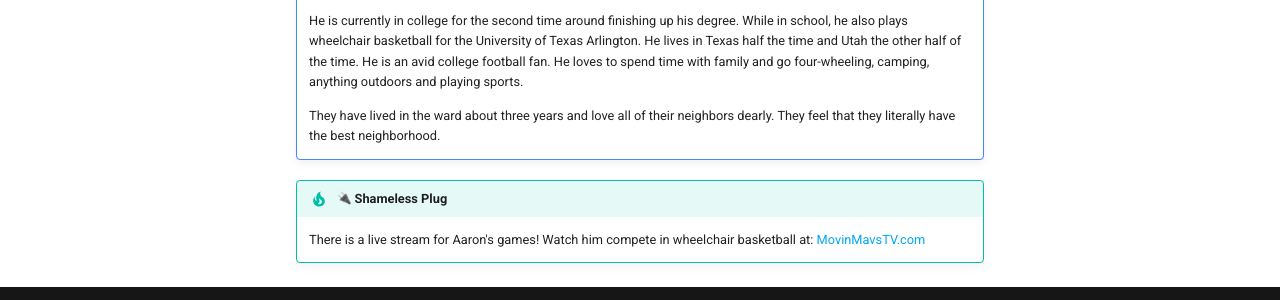
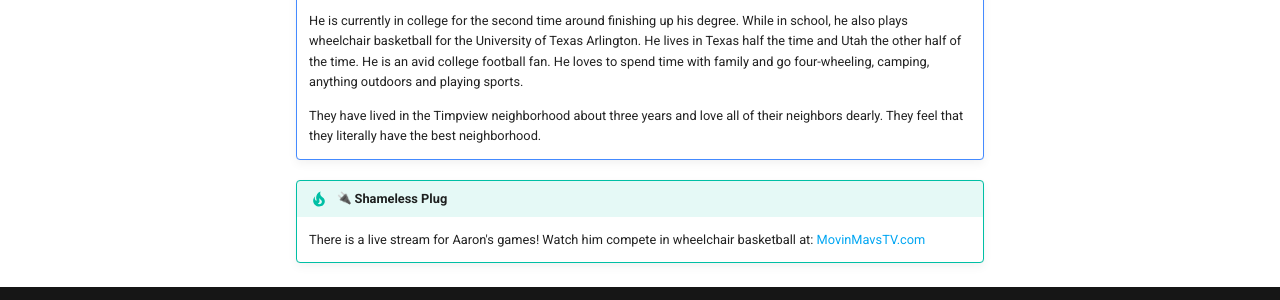
Before and after one commit to wilsonwr/timpview-voices, an MkDocs documentation site: the page built from docs/guests/aaron-summerill.md, in a window 1280 px wide and 1245 px high. Shown: the part 893-1193 px from the top of the window. Built offline with MkDocs 1.6.1 and Material for MkDocs 9.7.7, drawn with Linux system fonts in a browser that asks for light colours; emoji names are drawn with the system emoji font.

Commit message:
Wording: "ward" to "neighborhood" in Aaron's bio
Make some minor word changes to mention "Timpview Neighborhood" instead
of the "ward."

```diff
--- a/docs/guests/aaron-summerill.md
+++ b/docs/guests/aaron-summerill.md
@@ -10,7 +10,7 @@
 
     He is currently in college for the second time around finishing up his degree. While in school, he also plays wheelchair basketball for the University of Texas Arlington. He lives in Texas half the time and Utah the other half of the time. He is an avid college football fan. He loves to spend time with family and go four-wheeling, camping, anything outdoors and playing sports.
 
-    They have lived in the ward about three years and love all of their neighbors dearly. They feel that they literally have the best neighborhood.
+    They have lived in the Timpview neighborhood about three years and love all of their neighbors dearly. They feel that they literally have the best neighborhood.
 
 
 !!! tip ":electric_plug: Shameless Plug"
```
